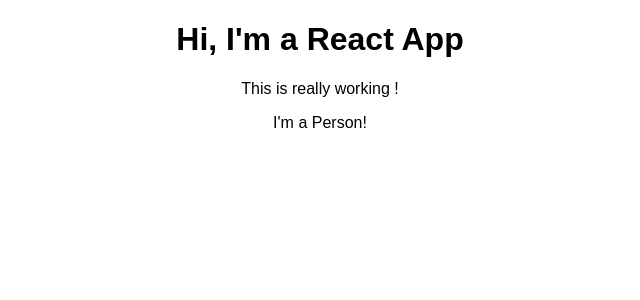
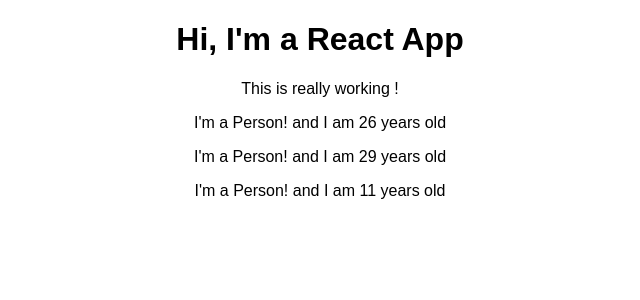
Before and after one commit to Wolfy64/react16, a React (Create React App) app: page / in a window 1280 px wide. Shown: the top 300 px of the page, without its empty margins (320-960 px from the left). Built offline with nearby package versions, Linux system fonts and the light colour scheme.

Commit message:
Outputting Dynamic Content

```diff
--- a/src/App.js
+++ b/src/App.js
@@ -9,6 +9,8 @@
         <h1>Hi, I'm a React App</h1>
         <p>This is really working !</p>
         <Person />
+        <Person />
+        <Person />
       </div>
     );
   }
--- a/src/Person/Person.js
+++ b/src/Person/Person.js
@@ -1,7 +1,7 @@
 import React from 'react'
 
 const person = () => {
-  return <p>I'm a Person!</p>
+  return <p>I'm a Person! and I am {Math.floor(Math.random()*30)} years old</p>
 }
 
 export default person;
```
